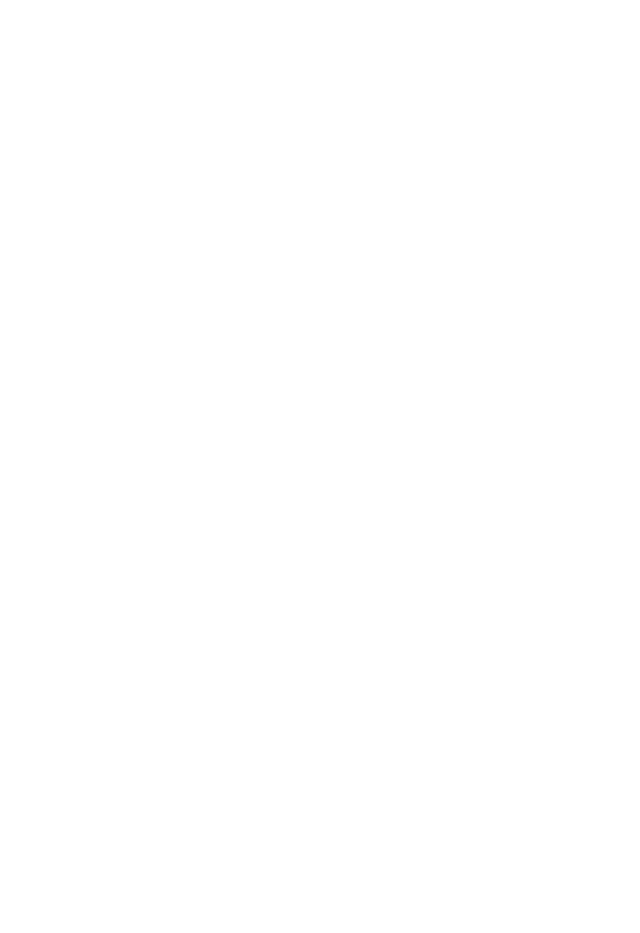
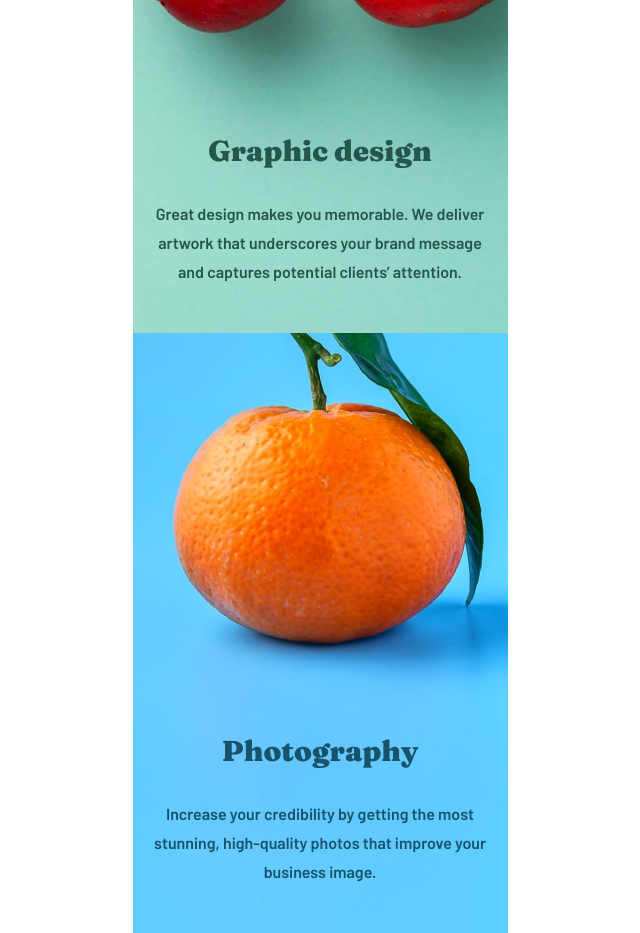
Before and after one commit to MatheusHG94/landing-page-fem, a React (Create React App) app: page / in a window 1280 px wide. Shown: the part 2340-3273 px from the top of the page, without its empty margins (320-960 px from the left). Before the commit the page ends 2073 px from the top, so only its background shows below. Built offline with nearby package versions, Linux system fonts and the light colour scheme.

Commit message:
highlight section

```diff
--- a/src/App.js
+++ b/src/App.js
@@ -1,4 +1,5 @@
 import Header from 'components/Header';
+import HighlightSection from 'components/HighlightSection';
 import LearnMoreSection from 'components/LearnMoreSection';
 import 'styles/global.scss';
 
@@ -7,16 +8,28 @@
     <div className='app-container'>
       <Header />
       <LearnMoreSection
-        title = 'Transform your brand'
-        summary = 'We are a full-service creative agency specializing in helping brands grow fast. Engage your clients through compelling visuals that do most of the marketing for you.'
-        banner = 'assets/images/mobile/image-transform.jpg'
-        color = 'hsl(51, 100%, 49%)'
+        title='Transform your brand'
+        summary='We are a full-service creative agency specializing in helping brands grow fast. Engage your clients through compelling visuals that do most of the marketing for you.'
+        banner='assets/images/mobile/image-transform.jpg'
+        color='hsl(51, 100%, 49%)'
       />
       <LearnMoreSection
-        title = 'Stand out to the right audience'
-        summary = 'Using a collaborative formula of designers, researchers, photographers, videographers, and copywriters, we’ll build and extend your brand in digital places.'
-        banner = 'assets/images/mobile/image-stand-out.jpg'
-        color = 'hsl(7, 99%, 70%)'
+        title='Stand out to the right audience'
+        summary='Using a collaborative formula of designers, researchers, photographers, videographers, and copywriters, we’ll build and extend your brand in digital places.'
+        banner='assets/images/mobile/image-stand-out.jpg'
+        color='hsl(7, 99%, 70%)'
+      />
+      <HighlightSection
+        title='Graphic design'
+        summary='Great design makes you memorable. We deliver artwork that underscores your brand message and captures potential clients’ attention.'
+        background='assets/images/mobile/image-graphic-design.jpg'
+        color='hsl(167, 40%, 24%)'
+      />
+      <HighlightSection
+        title='Photography'
+        summary='Increase your credibility by getting the most stunning, high-quality photos that improve your business image.'
+        background='assets/images/mobile/image-photography.jpg'
+        color='hsl(198, 62%, 26%)'
       />
     </div>
   );
--- /dev/null
+++ b/src/components/HighlightSection/HighlightSection.module.scss
@@ -0,0 +1,19 @@
+@import 'styles/variables';
+
+.HighlightSection {
+    height: 600px;
+    padding: 25rem 1rem 0rem 1rem;
+    text-align: center;
+
+    h2 {
+        font-size: 1.8rem;
+        font-family: $font-accent;
+        font-weight: $font-weight-bolder;
+        margin-bottom: 2rem;
+    }
+
+    p {
+        font-size: 1rem;
+        line-height: 1.8rem;
+    }
+}
--- /dev/null
+++ b/src/components/HighlightSection/index.jsx
@@ -0,0 +1,24 @@
+import React from 'react';
+import styles from './HighlightSection.module.scss';
+
+export default function HighlightSection({
+    title,
+    summary,
+    background,
+    color
+}) {
+  return (
+    <section className={styles.HighlightSection} style={{
+        background: `${color} url(${background}) no-repeat center`,
+        backgroundSize: 'cover',
+        color: `${color}`
+    }}>
+        <h2>
+            {title}
+        </h2>
+        <p>
+            {summary}
+        </p>
+    </section>
+  )
+}
--- a/src/components/LearnMoreSection/LearnMoreSection.module.scss
+++ b/src/components/LearnMoreSection/LearnMoreSection.module.scss
@@ -25,8 +25,8 @@
 
         a {
             font-family: $font-accent;
+            font-weight: $font-weight-bolder;
             color: $very-dark-desaturated-blue;
-            font-weight: $font-weight-bolder;
             text-decoration: none;
             text-transform: uppercase;
         }
```
Also changed, not shown: src/assets/images/desktop/image-header.jpg (renamed from public/assets/images/desktop/image-header.jpg).
